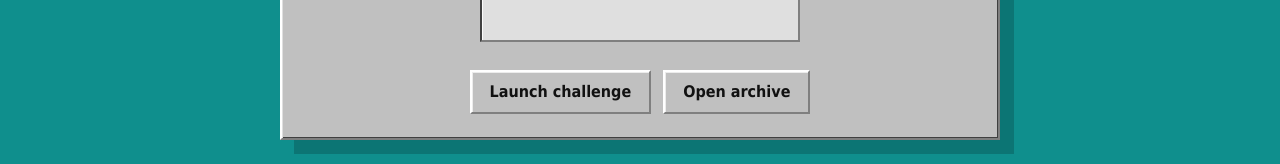
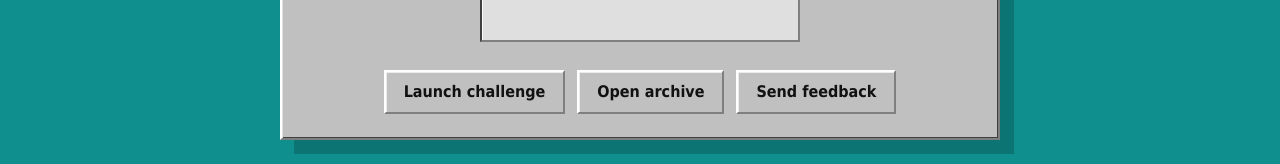
Before and after one commit to MasonWritesCode/daily3dmaze, a Next.js app in the folder web/: page / in a window 1280 px wide. Shown: the part 444-608 px from the top of the page. Built offline with nearby package versions, Linux system fonts and the light colour scheme; no server answers.

Commit message:
feat: added send feedback button

```diff
--- a/web/src/app/page.tsx
+++ b/web/src/app/page.tsx
@@ -17,6 +17,13 @@ export default function HomePage() {
   const { messages } = useLocale();
   const uiText = messages.home;
   const [user, setUser] = useState<AuthUser | null>(null);
+  const feedbackHref =
+    "mailto:masonsideprojects@pm.me?subject=" +
+    encodeURIComponent("daily3dmaze feedback") +
+    "&body=" +
+    encodeURIComponent(
+      "What were you doing?\n\nWhat happened?\n\nWhat would you like improved?\n"
+    );
 
   useEffect(() => {
     let isMounted = true;
@@ -70,6 +77,9 @@ export default function HomePage() {
           <Link href="/history" className="secondary-link">
             {uiText.actions.openArchive}
           </Link>
+          <a href={feedbackHref} className="secondary-link">
+            {uiText.actions.sendFeedback}
+          </a>
           {canAccessReviews && (
             <Link href="/admin/reviews" className="secondary-link">
               {uiText.actions.reviewQueue}
--- a/web/src/lib/messages/en-US.ts
+++ b/web/src/lib/messages/en-US.ts
@@ -20,6 +20,7 @@ export const enUSMessages = {
     actions: {
       launchChallenge: "Launch challenge",
       openArchive: "Open archive",
+      sendFeedback: "Send feedback",
       reviewQueue: "Review queue",
       userManager: "User manager"
     }
--- a/web/src/lib/messages/es-ES.ts
+++ b/web/src/lib/messages/es-ES.ts
@@ -10,6 +10,7 @@ export const esESMessages = {
     actions: {
       launchChallenge: "Iniciar reto",
       openArchive: "Abrir archivo",
+      sendFeedback: "Enviar comentarios",
       reviewQueue: "Cola de revisión",
       userManager: "Usuarios"
     }
```
